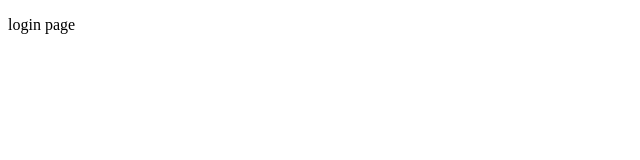
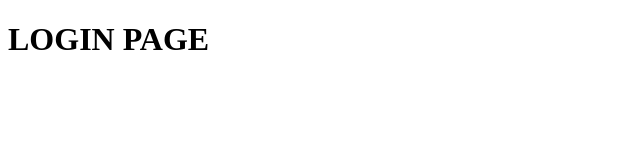
Before and after one commit to GreatSanto/foodstore, a plain HTML site: page loginpage.html in a window 1280 px wide. Shown: the whole page, without its empty margins (0-640 px from the left). Drawn offline with Linux system fonts and the light colour scheme.

Commit message:
Update loginpage.html

```diff
--- a/loginpage.html
+++ b/loginpage.html
@@ -6,7 +6,7 @@
 	<title>Login Page</title>
 </head>
 <body>
-	<p>login page</p>
+	<h1>LOGIN PAGE</h1>
 	<div class="g-signin2" data-onsuccess="onSignIn"></div>
 	<script src="https://apis.google.com/js/platform.js" async defer></script>
 </body>
```
